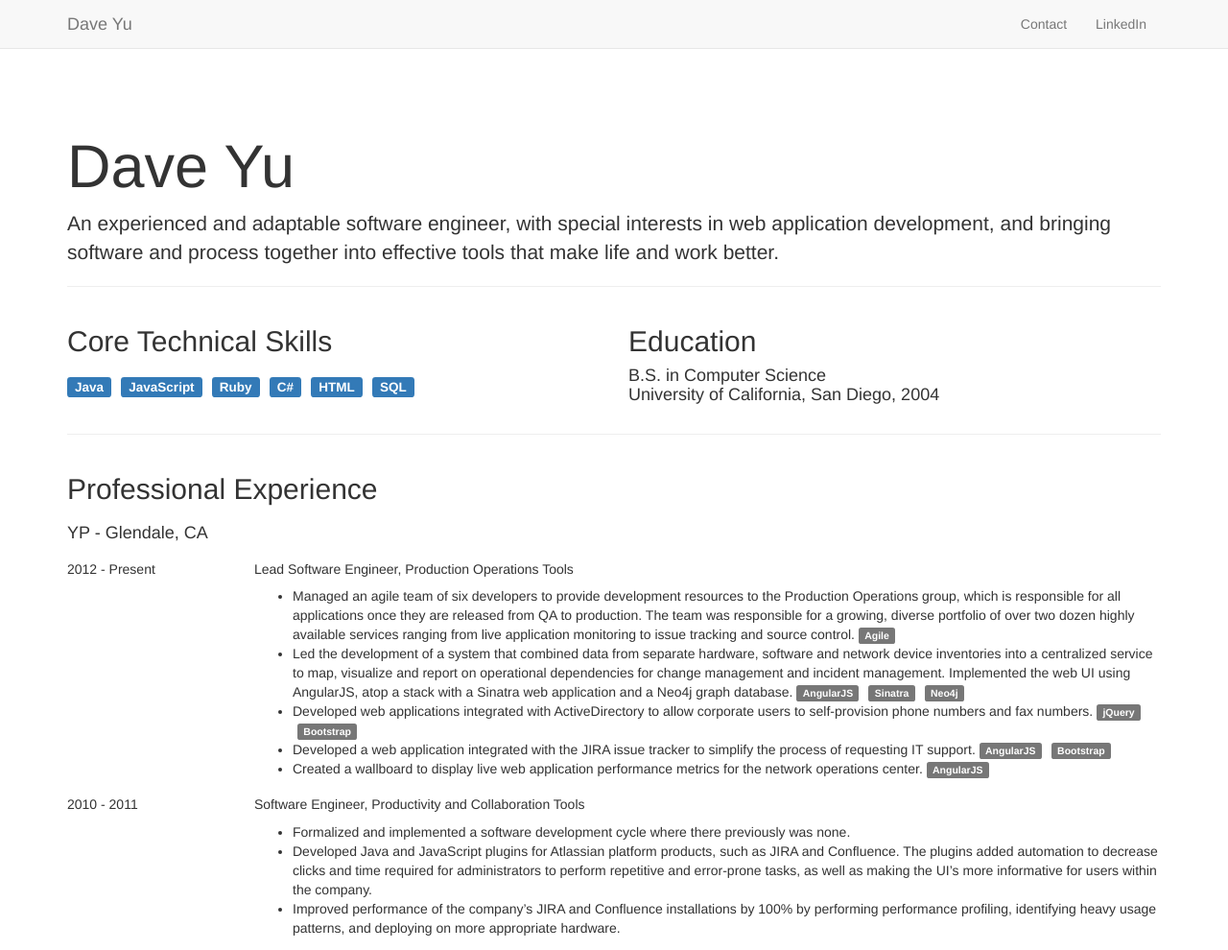
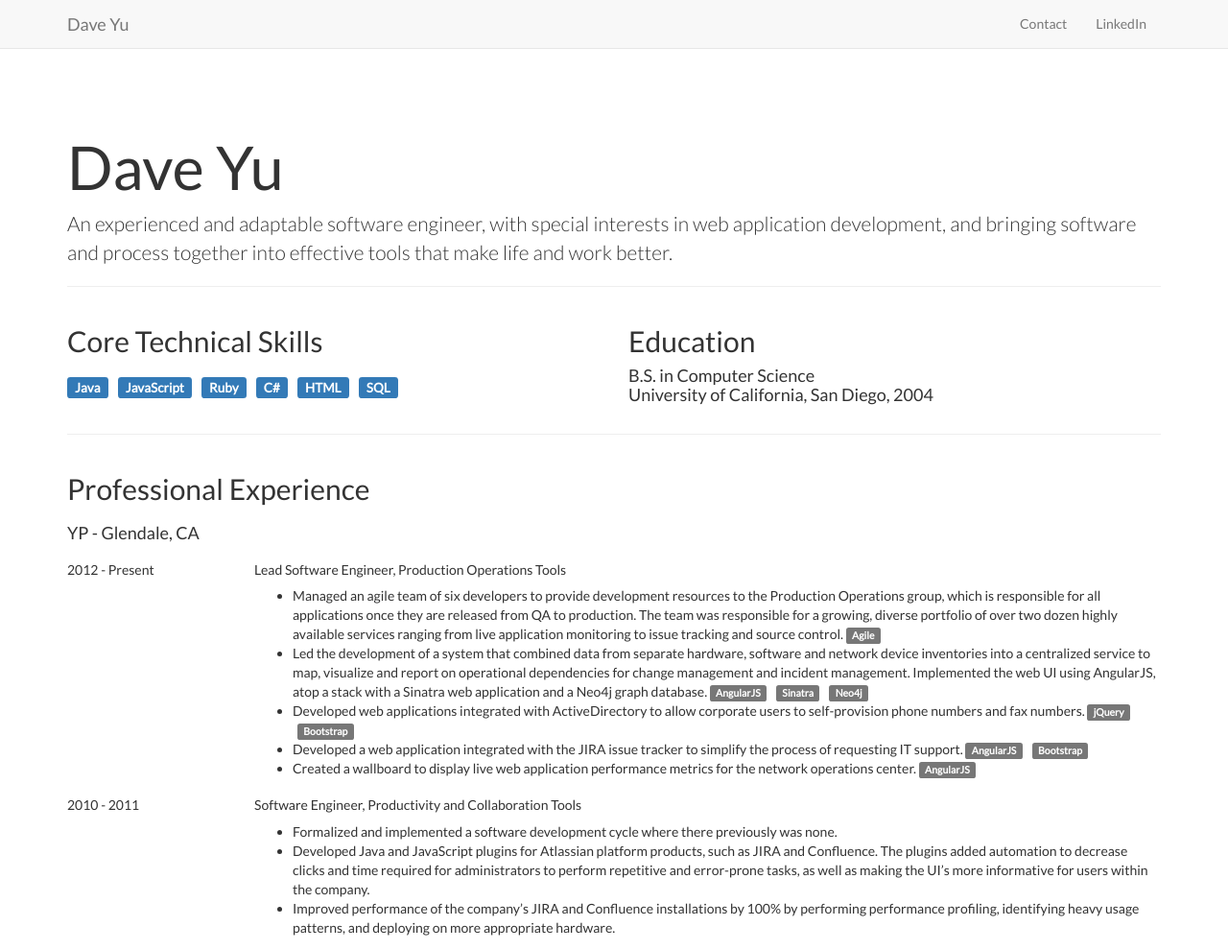
Before and after one commit to daveyu/daveyu.github.io, a plain HTML site: page index.html in a window 1280 px wide. Shown: the top 990 px of the page at 96% size. Drawn offline with nearby package versions, Linux system fonts and the light colour scheme.

Commit message:
change font

```diff
--- a/css/main.css
+++ b/css/main.css
@@ -6,6 +6,10 @@
     background-color: white;
     padding-bottom: 0;
     margin-bottom: 0;
+}
+
+.jumbotron p {
+  font-weight: 300`;
 }
 
 .inline {
@@ -19,3 +23,7 @@
 footer {
   margin-bottom: 40px;
 }
+
+body {
+  font-family: 'Lato', sans-serif;
+}
--- a/index.html
+++ b/index.html
@@ -7,6 +7,7 @@
     <meta name="description" content="">
     <meta name="viewport" content="width=device-width">
 
+    <link href='http://fonts.googleapis.com/css?family=Lato:300,400' rel='stylesheet' type='text/css'>
     <link rel="stylesheet" href="//netdna.bootstrapcdn.com/bootstrap/3.0.3/css/bootstrap.min.css">
     <link href="//netdna.bootstrapcdn.com/font-awesome/4.0.3/css/font-awesome.css" rel="stylesheet">
 
```
